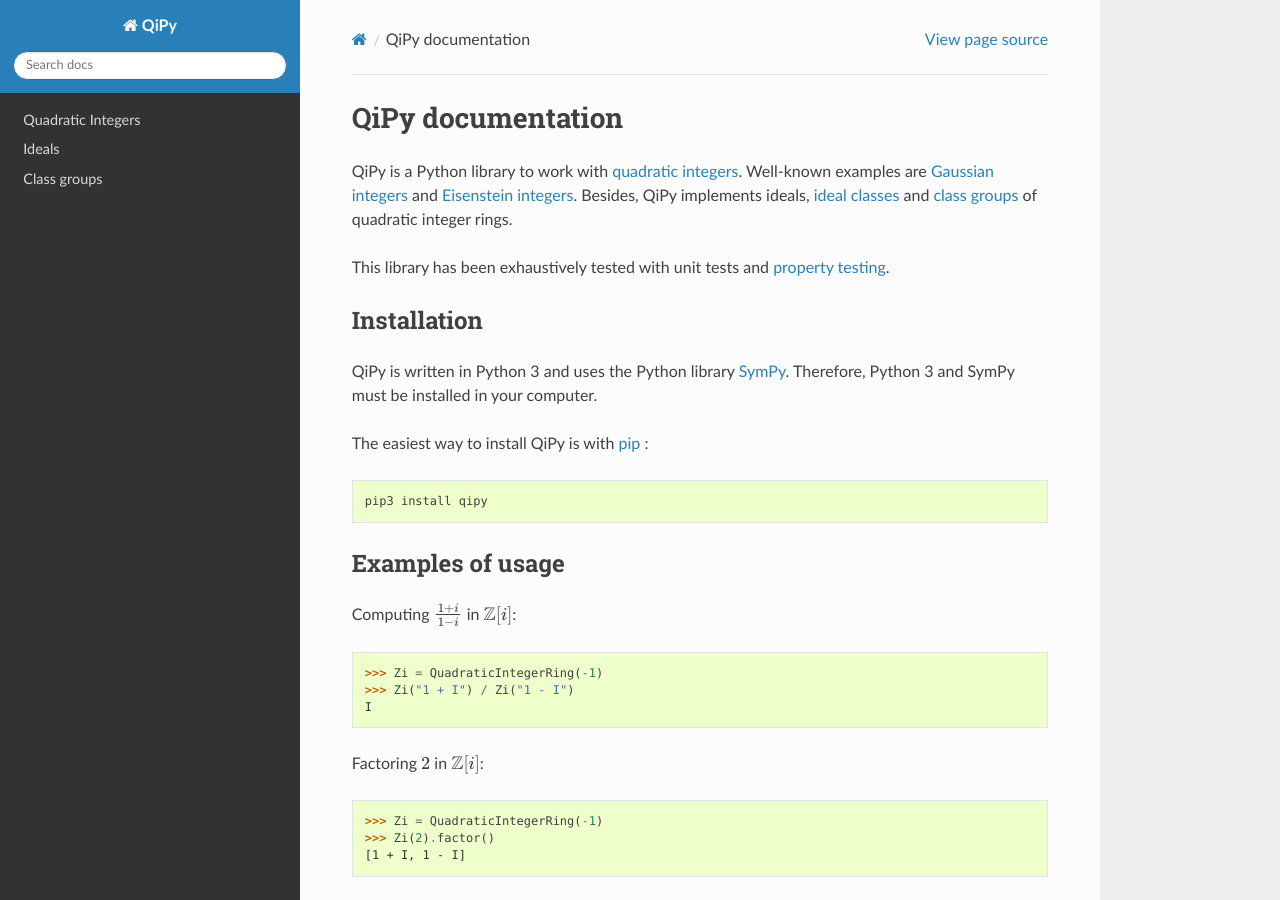
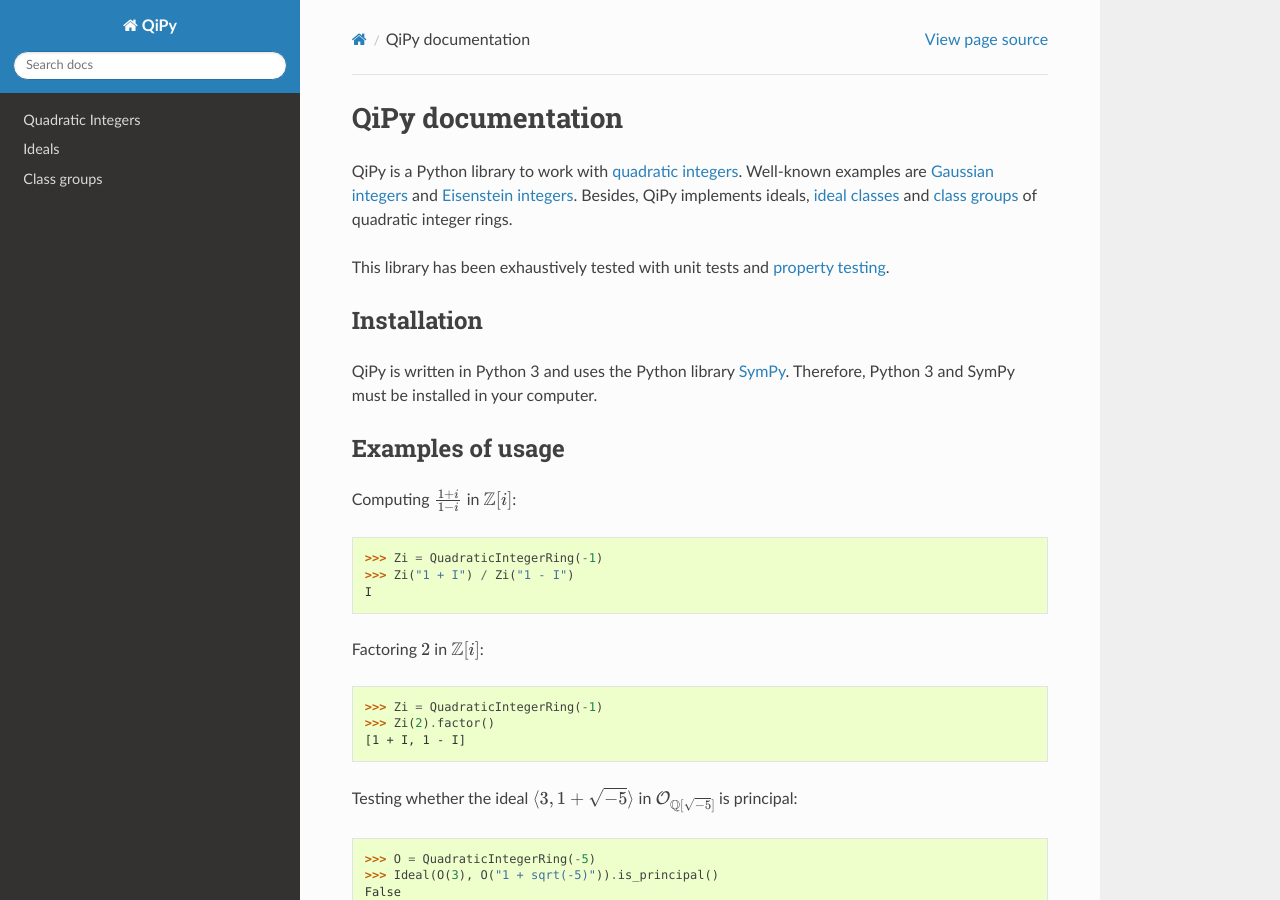
Before and after one commit to ranea/QiPy, a Sphinx documentation site: the page built from docs/source/index.rst, in a window 1280 px wide and 900 px high. Built offline with Sphinx 7.4.7 and the Read the Docs theme 3.1.0, drawn with Linux system fonts in a browser that asks for light colours.

Commit message:
Update index.rst

```diff
--- a/docs/source/index.rst
+++ b/docs/source/index.rst
@@ -13,11 +13,6 @@ Installation
 
 QiPy is written in Python 3 and uses the Python library SymPy_. Therefore,
 Python 3 and SymPy must be installed in your computer.
-
-The easiest way to install QiPy is with pip_ : ::
-
-    pip3 install qipy
-
 
 Examples of usage
 ~~~~~~~~~~~~~~~~~
```
